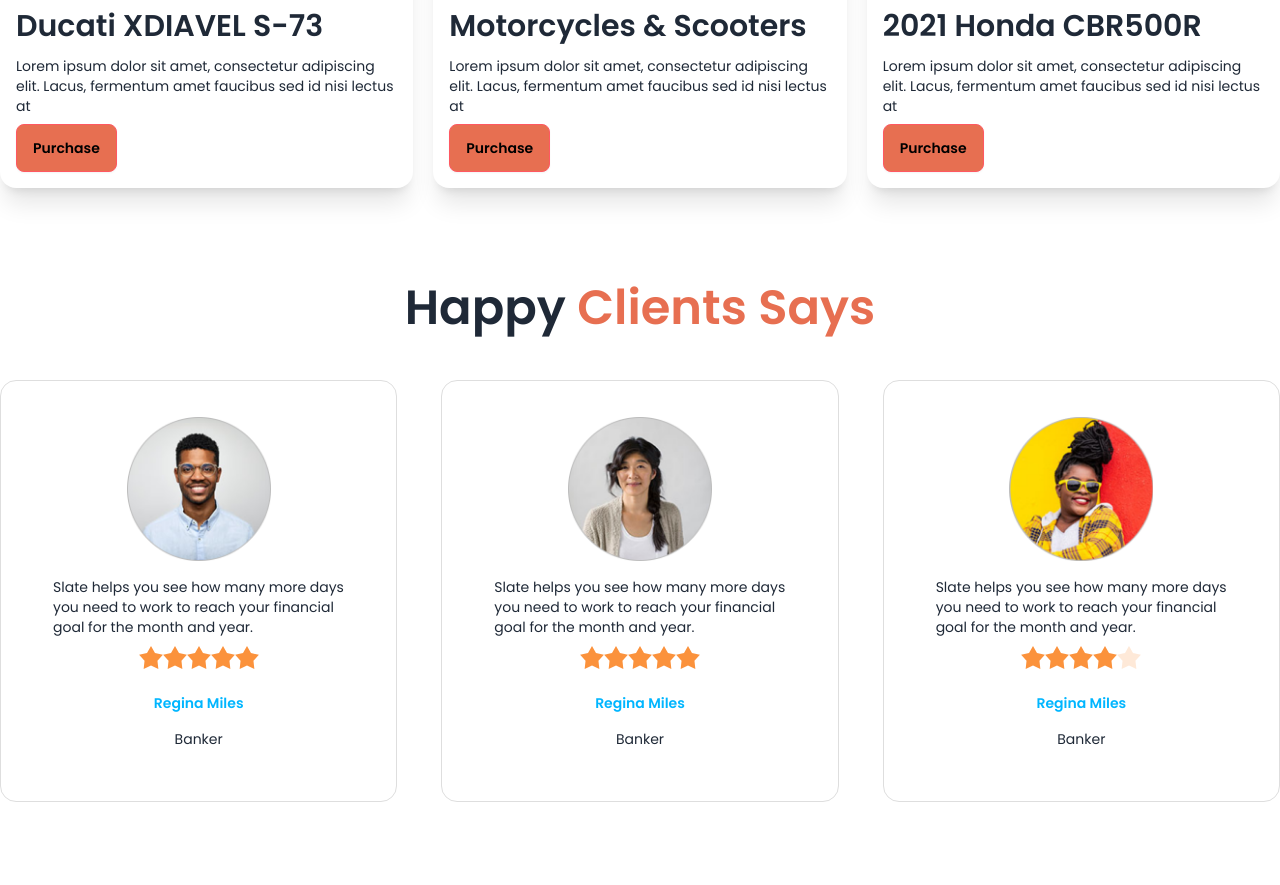
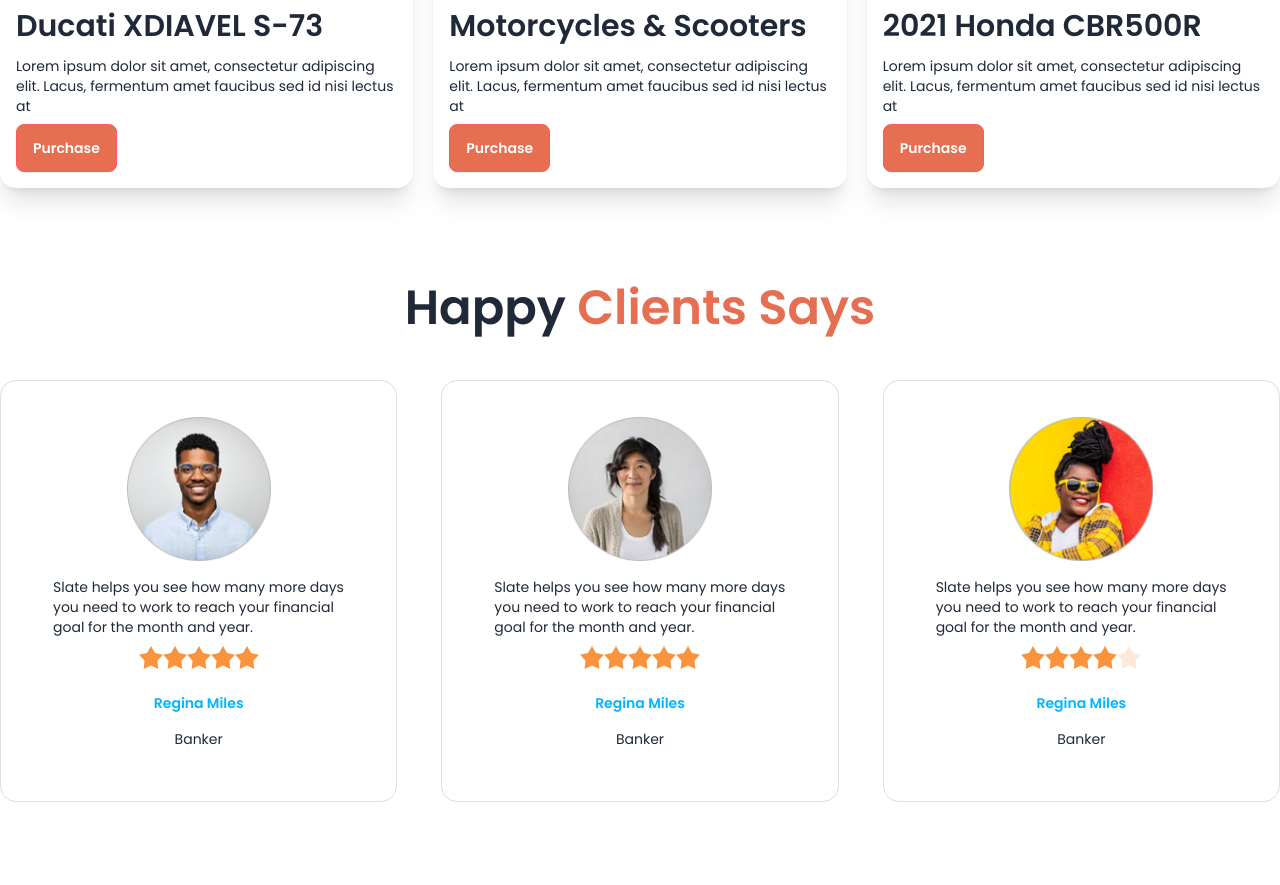
Before and after one commit to hqefahad/Biker-Zone, a plain HTML site: page index.html in a window 1280 px wide. Shown: the part 1060-1945 px from the top of the page. Drawn offline with nearby package versions, Linux system fonts and the light colour scheme.

Commit message:
Light theme adjusted and some minor changes made

```diff
--- a/index.html
+++ b/index.html
@@ -1,5 +1,5 @@
 <!DOCTYPE html>
-<html lang="en">
+<html lang="en" data-theme="light">
 
 <head>
     <meta charset="UTF-8">
@@ -184,7 +184,7 @@
                         <p>Lorem ipsum dolor sit amet, consectetur adipiscing elit. Lacus,
                             fermentum amet faucibus sed id nisi lectus at</p>
                         <div class="card-actions justify-start">
-                            <button class="btn btn-error bg-bike-primary">Purchase</button>
+                            <button class="btn btn-error bg-bike-primary text-white">Purchase</button>
                         </div>
                     </div>
                 </div>
@@ -198,7 +198,7 @@
                         <p>Lorem ipsum dolor sit amet, consectetur adipiscing elit. Lacus,
                             fermentum amet faucibus sed id nisi lectus at</p>
                         <div class="card-actions justify-start">
-                            <button class="btn btn-error bg-bike-primary">Purchase</button>
+                            <button class="btn btn-error bg-bike-primary text-white">Purchase</button>
                         </div>
                     </div>
                 </div>
@@ -212,7 +212,7 @@
                         <p>Lorem ipsum dolor sit amet, consectetur adipiscing elit. Lacus,
                             fermentum amet faucibus sed id nisi lectus at</p>
                         <div class="card-actions justify-start">
-                            <button class="btn btn-error bg-bike-primary">Purchase</button>
+                            <button class="btn btn-error bg-bike-primary text-white">Purchase</button>
                         </div>
                     </div>
                 </div>
```
